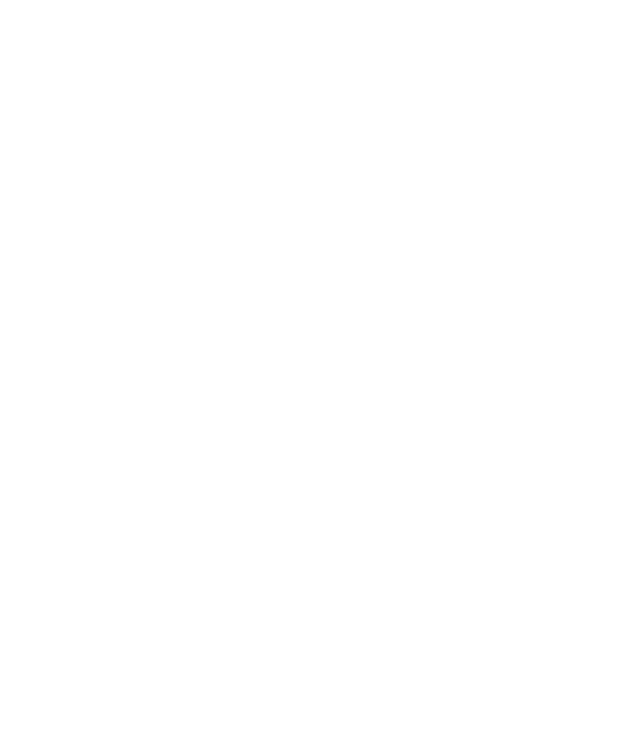
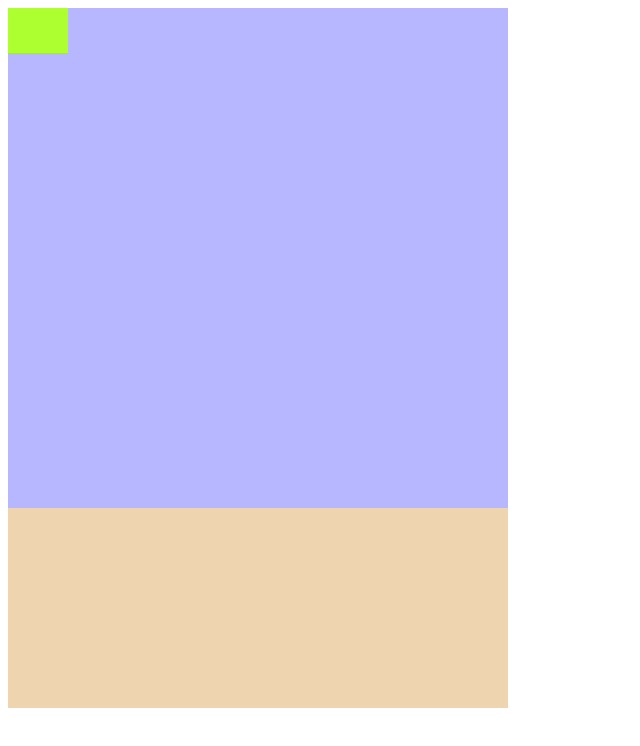
Before and after one commit to jujasen/flappybird, a plain HTML site: page index.html in a window 1280 px wide. Shown: the whole page, without its empty margins (0-640 px from the left). Drawn offline with Linux system fonts and the light colour scheme.

Commit message:
added base scss

```diff
--- a/index.html
+++ b/index.html
@@ -4,8 +4,16 @@
     <meta charset="UTF-8">
     <meta name="viewport" content="width=device-width, initial-scale=1.0">
     <title>Flappy Bird</title>
+    <link rel="stylesheet" href="css/main.css">
 </head>
 <body>
 
+    <div class="game">
+        <div class="sky">
+            <div class="bird"></div>
+        </div>
+        <div class="ground"></div>
+    </div>
+
 </body>
 </html>
--- a/scss/main.scss
+++ b/scss/main.scss
@@ -0,0 +1,4 @@
+@import 'partials/game';
+@import 'partials/sky';
+@import 'partials/ground';
+@import 'partials/bird';
--- /dev/null
+++ b/scss/partials/_bird.scss
@@ -0,0 +1,6 @@
+.bird {
+    background-color: greenyellow;
+    position: absolute;
+    width: 60px;
+    height: 45px;
+}
--- /dev/null
+++ b/scss/partials/_game.scss
@@ -0,0 +1,5 @@
+.game {
+    width: 500px;
+    height: 700px;
+    position: absolute;
+}
--- /dev/null
+++ b/scss/partials/_ground.scss
@@ -0,0 +1,7 @@
+.ground {
+    background-color: rgb(239, 212, 176);
+    width: 500px;
+    height: 200px;
+    position: absolute;
+    top: 500px;
+}
--- /dev/null
+++ b/scss/partials/_sky.scss
@@ -0,0 +1,6 @@
+.sky {
+    background-color: rgb(183, 183, 255);
+    width: 500px;
+    height: 500px;
+    position: absolute;
+}
```
Also changed, not shown: css/main.css (added), 1 other file.
